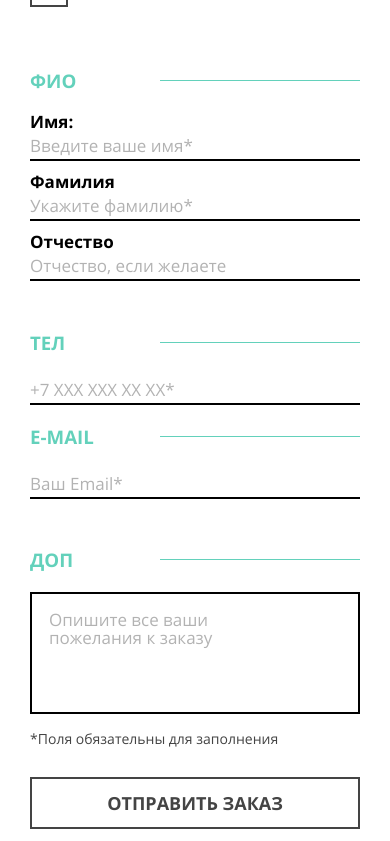
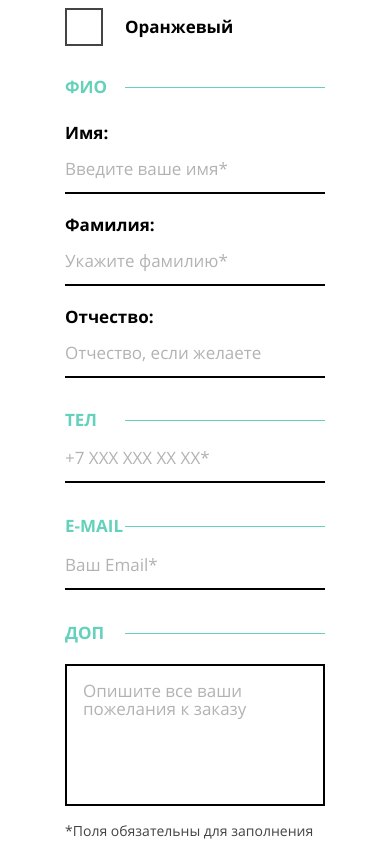
Before and after one commit to milkyfuckinway/2132969-mishka-26, a website: page source/form.html in a window 390 px wide. Shown: the part 909-1750 px from the top of the page. Drawn offline with nearby package versions, Linux system fonts and the light colour scheme; files that its build step writes are made by us from their sources.

Commit message:
catalog mobile rdy

```diff
--- a/source/form.html
+++ b/source/form.html
@@ -66,7 +66,7 @@
   <main class="main-container">
     <form class="form" action="https://echo.htmlacademy.ru">
       <div class="form__section">
-        <div class="form__section-wrapper">
+        <div class="form__section-wrapper form__section-wrapper--type">
         <h3 class="form__section-name">Тип</h3>
         <ul class="form__list">
           <li class="form__item">
@@ -85,9 +85,9 @@
       </div>
       </div>
       <div class="form__section">
-        <div class="form__section-wrapper">
+        <div class="form__section-wrapper form__section-wrapper--color">
         <h3 class="form__section-name">Цвет</h3>
-        <ul class="form__list form__list--colors">
+        <ul class="form__list">
           <li class="form__item">
             <label class="form__label">Белый
               <input class="form__checkbox" name="color" type="checkbox" value="white" checked>
@@ -128,19 +128,19 @@
         </div>
       </div>
       <div class="form__section">
-        <div class="form__section-wrapper">
+        <div class="form__section-wrapper form__section-wrapper--name">
         <h3 class="form__section-name">Фио</h3>
         <ul class="form__list">
-          <li class="form__item form__item--section-name">
+          <li class="form__item">
             <label class="form__label" for="name">Имя:</label>
             <input class="form__input" id="name" name="name" type="text" placeholder="Введите ваше имя*" required>
           </li>
-          <li class="form__item form__item--section-name">
-            <label class="form__label" for="surname">Фамилия</label>
+          <li class="form__item">
+            <label class="form__label" for="surname">Фамилия:</label>
             <input class="form__input" id="surname" name="surname" type="text" placeholder="Укажите фамилию*" required>
           </li>
-          <li class="form__item form__item--section-name">
-            <label class="form__label" for="middlename">Отчество</label>
+          <li class="form__item">
+            <label class="form__label" for="middlename">Отчество:</label>
             <input class="form__input" id="middlename" name="middlename" type="text"
               placeholder="Отчество, если желаете">
           </li>
@@ -148,13 +148,13 @@
         </div>
       </div>
       <div class="form__section">
-        <div class="form__section-wrapper">
+        <div class="form__section-wrapper form__section-wrapper--phone">
         <h3 class="form__section-name">Тел</h3>
         <div class="form__list">
         <input class="form__input form__input--colored" id="phone" name="phone" type="tel" placeholder="+7 ХХХ ХХХ ХХ ХХ*" required>
         </div>
         </div>
-        <div class="form__section-wrapper">
+        <div class="form__section-wrapper form__section-wrapper--email">
         <h3 class="form__section-name">E-mail</h3>
         <div class="form__list">
         <input class="form__input form__input--colored" type="email" id="email" name="email" placeholder="Ваш Email*" required>
@@ -162,7 +162,7 @@
         </div>
       </div>
       <div class="form__section form-textfield">
-        <div class="form__section-wrapper">
+        <div class="form__section-wrapper form__section-wrapper--textfield">
         <h3 class="form__section-name">Доп</h3>
         <div class="form__list">
         <textarea class="form__input form__input--textarea" id="information" name="information"
--- a/source/sass/form/form.scss
+++ b/source/sass/form/form.scss
@@ -8,10 +8,6 @@
   margin: 0;
   border: 0;
   position: relative;
-
-  &:not(:first-child) {
-    margin-top: 30px;
-  }
 
   &:nth-child(even) {
     @media (min-width: $tablet-width) {
@@ -47,6 +43,9 @@
   width: 100%;
   display: flex;
   justify-content: space-between;
+  font-size: 17px;
+  line-height: 16px;
+  margin: 0;
   margin-bottom: 20px;
 
   &::after {
@@ -90,38 +89,12 @@
   }
 }
 
-.form__list--colors {
-  @media (min-width: $tablet-width) {
-    display: grid;
-    grid-template-columns: 1fr 1fr;
-  }
-
-  @media (min-width: $desktop-width) {
-    grid-template-columns: 1fr 1fr 1fr;
-  }
-}
-
 .form__item {
   display: flex;
   align-items: center;
 
   &:not(:last-child) {
     margin-bottom: 12px;
-  }
-}
-
-.form__list--colors .form__item {
-  margin-bottom: 12px;
-}
-
-.form__item--section-name {
-  flex-direction: column;
-  align-items: flex-start;
-
-  @media (min-width: $tablet-width) {
-    display: grid;
-    grid-template-columns: min-content 1fr;
-    column-gap: 25px;
   }
 }
 
@@ -146,13 +119,13 @@
 
 .form__radio-box {
   flex-shrink: 0;
-  width: 42px;
-  height: 42px;
+  width: 40px;
+  height: 40px;
   outline: 2px solid $form-radio-stroke-color;
   outline-offset: -2px;
   border-radius: 50%;
   position: relative;
-  margin-right: 19px;
+  margin-right: 20px;
   order: 0;
 }
 
@@ -197,7 +170,7 @@
   outline: 2px solid $form-checkbox-stroke-color;
   outline-offset: -2px;
   position: relative;
-  margin-right: 19px;
+  margin-right: 22px;
   order: 0;
 }
 
@@ -255,12 +228,13 @@
 
   &--textarea {
     border: 2px solid $form-input-stroke-color;
-    min-height: 122px;
+    min-height: 142px;
     resize: none;
     display: block;
-    padding: 17px;
+    padding: 16px;
     box-sizing: border-box;
     box-shadow: none;
+    margin-bottom: 17px;
   }
 
   &--textarea:hover {
@@ -283,6 +257,93 @@
     width: 200px;
     margin: 17px;
   }
+}
+
+.form__section-wrapper--type {
+  margin-bottom: 35px;
+}
+
+.form__section-wrapper--type .form__section-name {
+  margin-bottom: 30px;
+}
+
+.form__section-wrapper--color {
+  margin-bottom: 33px;
+}
+
+.form__section-wrapper--color .form__section-name {
+  margin-bottom: 24px;
+}
+
+.form__section-wrapper--color .form__list {
+  @media (min-width: $tablet-width) {
+    display: grid;
+    grid-template-columns: 1fr 1fr;
+  }
+
+  @media (min-width: $desktop-width) {
+    grid-template-columns: 1fr 1fr 1fr;
+  }
+}
+
+.form__section-wrapper--color .form__item {
+  margin-bottom: 23px;
+}
+
+.form__section-wrapper--name {
+  margin-bottom: 34px;
+}
+
+.form__section-wrapper--name .form__section-name {
+  margin-bottom: 29px;
+}
+
+.form__section-wrapper--name .form__item {
+  margin-bottom: 22px;
+  flex-direction: column;
+  align-items: flex-start;
+
+  @media (min-width: $tablet-width) {
+    display: grid;
+    grid-template-columns: min-content 1fr;
+    column-gap: 25px;
+  }
+}
+
+.form__section-wrapper--name .form__input {
+  height: 52px;
+}
+
+.form__section-wrapper--phone {
+  margin-bottom: 35px;
+}
+
+.form__section-wrapper--phone .form__section-name {
+  margin-bottom: 3px;
+}
+
+.form__section-wrapper--phone .form__input {
+  height: 52px;
+}
+
+.form__section-wrapper--email {
+  margin-bottom: 35px;
+}
+
+.form__section-wrapper--email .form__section-name {
+  margin-bottom: 4px;
+}
+
+.form__section-wrapper--email .form__input {
+  height: 52px;
+}
+
+.form__section-wrapper--textfield {
+  margin-bottom: 17px;
+}
+
+.form__section-wrapper--textfield .form__section-name {
+  margin-bottom: 23px;
 }
 
 .form__input--colored {
@@ -312,10 +373,10 @@
 .form__description {
   @include open-sans;
   padding: 0 30px;
-  margin-top: 17px;
   color: $additional-text-color;
   font-size: 14px;
   line-height: 16px;
+  margin-bottom: 30px;
 
   @media (min-width: $tablet-width) {
     width: max-content;
@@ -325,7 +386,9 @@
 }
 
 .form__submit-button {
-  margin: 30px 30px 55px;
+  margin: 0 30px 55px;
+  font-size: 17px;
+  line-height: 16px;
 
   @media (min-width: $tablet-width) {
     width: 230px;
--- a/source/sass/index/page__body.scss
+++ b/source/sass/index/page__body.scss
@@ -1,5 +1,8 @@
 .page__body {
   @include open-sans;
   margin: 0 auto;
-  // width: $mobile;
+  width: $mobile;
+  // @media (min-width: $tablet-width) {
+  //   width: $tablet-width;
+  // }
 }
```
